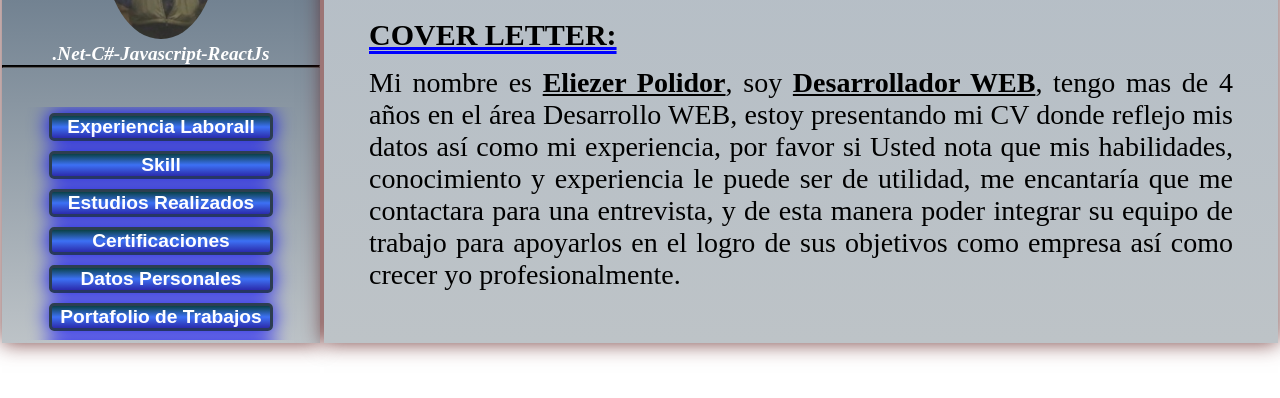
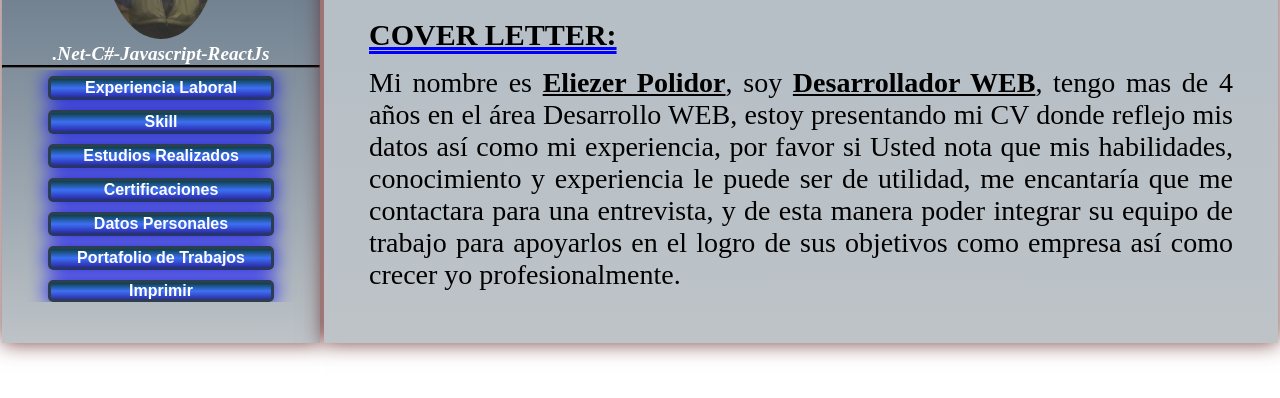
Before and after one commit to eliezerpolidor/cvEliezer, a plain HTML site: page CVEliezerP.html in a window 1280 px wide. Shown: the part 208-606 px from the top of the page. Drawn offline with Linux system fonts and the light colour scheme.

Commit message:
ajustes en html y css

```diff
--- a/CVEliezerP.html
+++ b/CVEliezerP.html
@@ -22,13 +22,14 @@
             <img src="./img/photEliezer.png" alt="Photo Eliezer Polidor" title="Photo Eliezer" class="photoeliezer">
             <h3>.Net-C#-Javascript-ReactJs</h3>
             <hr>
-            <br><br>
         </div>
         <div id="bar_nav_lin" class="bar_nav_link">
            <nav class="nav_menu">
               <ul class="nav_menu_item btn-group">
                 <li class="nav_menu_item_link"><button type="button" class="open-modal" data-open="modal1">
-                  <h4>Experiencia Laborall</h4>
+                  <h4>Experiencia Laboral
+
+                  </h4>
                 </button><br><br></li>
                 <li class="nav_menu_item_link"><button type="button" class="open-modal escritorio escritorio-visible" data-open="modal2">
                   <h4>Skill</h4>
--- a/css/styles.css
+++ b/css/styles.css
@@ -40,7 +40,7 @@
     width: 22;
     height: calc(550-220);
     overflow-y:auto;
-    margin: 3px;
+    margin: 2px;
     font-size: 20px;
 }
 .photoeliezer {
@@ -138,7 +138,7 @@ hr{
 
 .open-modal {
     font-weight: bold;
-    font-size: 1.2rem;
+    font-size: 1rem;
     color: var(--white);
     padding: 0;
     margin-bottom: 0;
```
